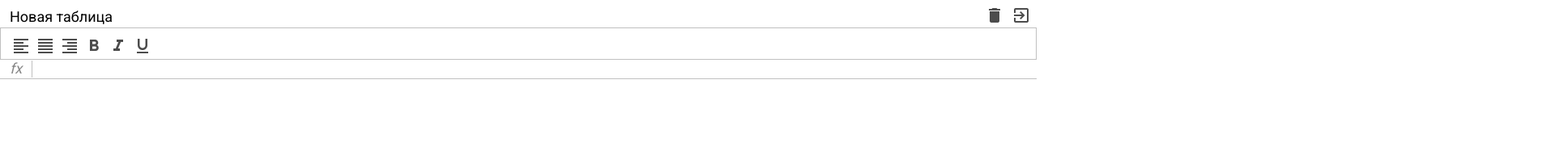
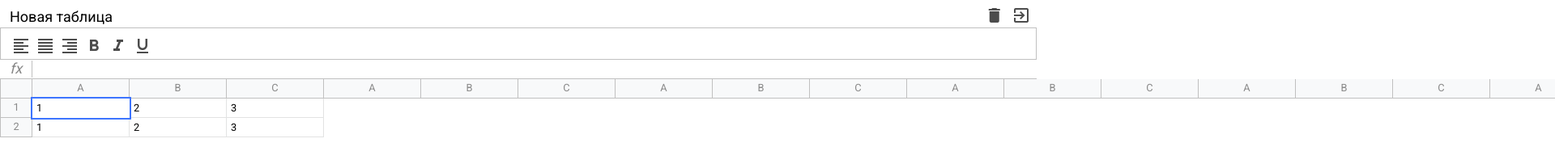
Before and after one commit to darkhanakh/pure-excel, a website built with webpack: page src/index.html in a window 1280 px wide. Shown: the top 208 px of the page at 81% size, 1920 px wide, since content can reach past the window. Built offline with nearby package versions, Linux system fonts and the light colour scheme.

Commit message:
feat: added table layout and styles

```diff
--- a/src/index.html
+++ b/src/index.html
@@ -57,7 +57,54 @@
           <div class="excel__formula-icon">fx</div>
           <div class="excel__formula-input" contenteditable spellcheck="false"></div>
         </div>
-        <div class="excel__table"></div>
+
+        <div class="excel__table">
+          <div class="excel__table-row row">
+            <div class="row__info"></div>
+
+            <div class="row__data">
+              <div class="column">A</div>
+              <div class="column">B</div>
+              <div class="column">C</div>
+              <div class="column">A</div>
+              <div class="column">B</div>
+              <div class="column">C</div>
+              <div class="column">A</div>
+              <div class="column">B</div>
+              <div class="column">C</div>
+              <div class="column">A</div>
+              <div class="column">B</div>
+              <div class="column">C</div>
+              <div class="column">A</div>
+              <div class="column">B</div>
+              <div class="column">C</div>
+              <div class="column">A</div>
+              <div class="column">B</div>
+              <div class="column">C</div>
+              <div class="column">A</div>
+            </div>
+          </div>
+
+          <div class="row">
+            <div class="row__info">1</div>
+
+            <div class="row__data">
+              <div class="cell selected" contenteditable>1</div>
+              <div class="cell" contenteditable>2</div>
+              <div class="cell" contenteditable>3</div>
+            </div>
+          </div>
+
+          <div class="row">
+            <div class="row__info">2</div>
+
+            <div class="row__data">
+              <div class="cell">1</div>
+              <div class="cell">2</div>
+              <div class="cell">3</div>
+            </div>
+          </div>
+        </div>
       </div>
     </div>
   </body>
--- a/src/scss/_settings.scss
+++ b/src/scss/_settings.scss
@@ -14,4 +14,7 @@ body {
 .excel {
   position: relative;
   color: #888888;
+  height: 100%;
+  max-width: 100%;
+  font-size: 0.8rem;
 }
--- a/src/scss/_variables.scss
+++ b/src/scss/_variables.scss
@@ -2,4 +2,6 @@ $header-height: 34px;
 $toolbar-height: 40px;
 $formula-height: 24px;
 $info-cell-width: 40px;
+$row-height: 24px;
+$cell-width: 120px;
 $border-color: #c0c0c0;
--- a/src/scss/templates/_formula.scss
+++ b/src/scss/templates/_formula.scss
@@ -1,5 +1,5 @@
 .excel__formula {
-  position: absolute;
+  position: fixed;
   left: 0;
   right: 0;
   top: $header-height + $toolbar-height;
--- a/src/scss/templates/_header.scss
+++ b/src/scss/templates/_header.scss
@@ -1,5 +1,5 @@
 .excel__header {
-  position: absolute;
+  position: fixed;
   top: 0;
   right: 0;
   left: 0;
--- a/src/scss/templates/_table.scss
+++ b/src/scss/templates/_table.scss
@@ -1,2 +1,64 @@
 .excel__table {
+  position: absolute;
+  top: 0;
+  left: 0;
+  top: $header-height + $toolbar-height + $formula-height;
+  overflow-x: auto;
+  padding-bottom: 2px;
+
+  .row {
+    display: flex;
+    flex-direction: row;
+    min-height: 20px;
+    height: $row-height;
+    &__info {
+      display: flex;
+      justify-content: center;
+      align-items: center;
+      min-width: $info-cell-width;
+      height: 100%;
+      border: 1px solid $border-color;
+      background: #f8f9fa;
+      border-top: none;
+    }
+    &__data {
+      display: flex;
+    }
+  }
+
+  .column {
+    display: flex;
+    justify-content: center;
+    align-items: center;
+    background: #f8f9fa;
+    min-width: 40px;
+    width: $cell-width;
+    border: 1px solid $border-color;
+    border-top: none;
+    border-left: none;
+    height: 100%;
+  }
+
+  .cell {
+    min-width: 40px;
+    color: #000;
+    width: $cell-width;
+    padding: 5px;
+    height: 100%;
+    border: 1px solid #e2e3e3;
+    border-top: none;
+    border-left: none;
+    white-space: nowrap;
+    outline: none;
+
+    // &:focus {
+    //   border: 2px solid #1a73e8;
+    // }
+
+    &.selected {
+      border: none;
+      outline: 2px solid #3c74ff;
+      z-index: 2;
+    }
+  }
 }
--- a/src/scss/templates/_toolbar.scss
+++ b/src/scss/templates/_toolbar.scss
@@ -1,5 +1,5 @@
 .excel__toolbar {
-  position: absolute;
+  position: fixed;
   left: 0;
   right: 0;
   top: $header-height;
```
